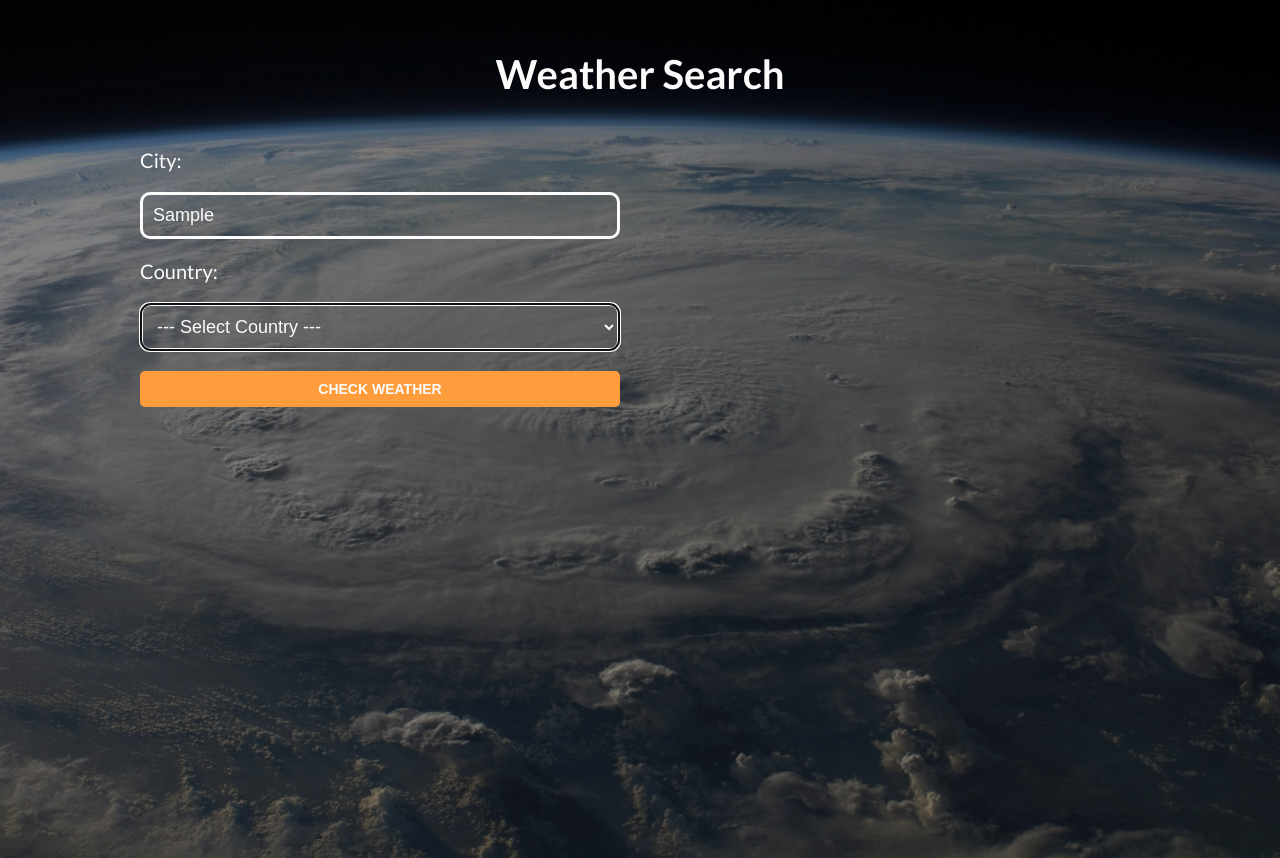
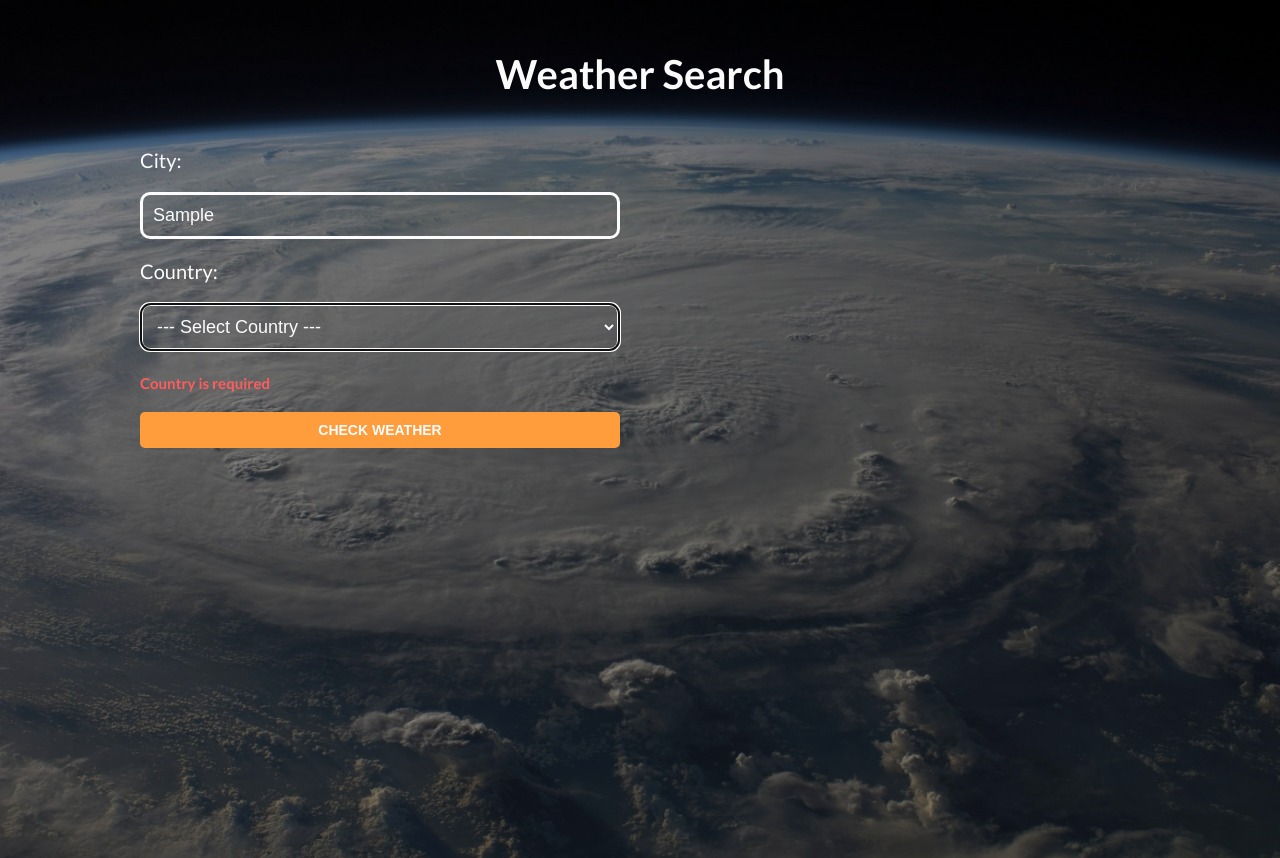
Before and after one commit to wichofly/weather-app-, a React (Vite) app: page / in a window 1280 px wide. Both pictures are taken after typing "Sample" into the empty fields and a click on the input "Check weather". Built offline with nearby package versions, Linux system fonts and the light colour scheme.

Commit message:
feat: enhance form validation messages for improved user feedback

```diff
--- a/src/components/Form/Form.tsx
+++ b/src/components/Form/Form.tsx
@@ -12,15 +12,10 @@ const Form = ({ fetchWeather }: FormProps) => {
     register,
     handleSubmit,
     formState: { errors },
-    resetField,
   } = useForm<SearchType>();
 
   const onSubmit: SubmitHandler<SearchType> = (data) => {
     fetchWeather(data);
-  };
-
-  const handleFocus = (field: keyof SearchType) => {
-    resetField(field);
   };
 
   return (
@@ -33,10 +28,11 @@ const Form = ({ fetchWeather }: FormProps) => {
           type="text"
           id="city"
           placeholder="city"
-          {...register('city', { required: true })}
-          onFocus={() => handleFocus('city')}
+          {...register('city', { required: 'City is required' })}
         />
-        {errors.city && <span className={styles.error}>City is required</span>}
+        {errors.city && (
+          <span className={styles.error}>{errors.city.message}</span>
+        )}
       </div>
 
       <div className={styles.field}>
@@ -45,8 +41,7 @@ const Form = ({ fetchWeather }: FormProps) => {
         </label>
         <select
           id="country"
-          {...register('country', { required: true })}
-          onFocus={() => handleFocus('country')}
+          {...register('country', { required: 'Country is required' })}
         >
           <option value="">--- Select Country ---</option>
           {countries.map(({ name, code }) => (
@@ -56,7 +51,7 @@ const Form = ({ fetchWeather }: FormProps) => {
           ))}
         </select>
         {errors.country && (
-          <span className={styles.error}>Country is required</span>
+          <span className={styles.error}>{errors.country.message}</span>
         )}
       </div>
 
```
